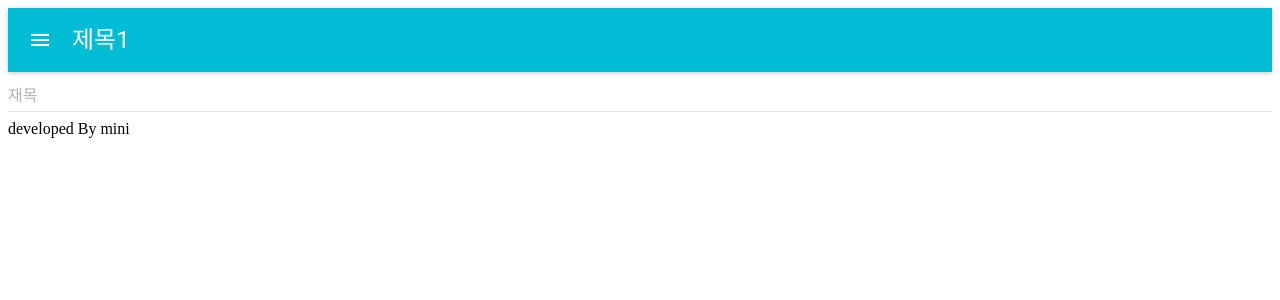
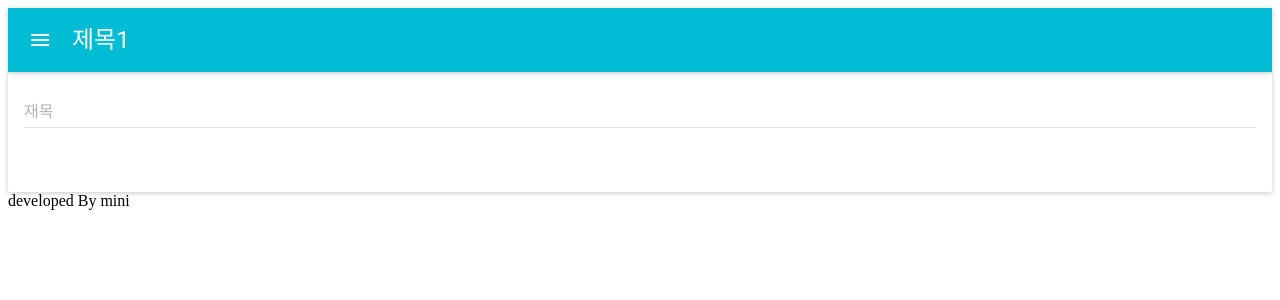
Before and after one commit to kimkm212/react-app, a React app: page /form in a window 1280 px wide. Shown: the top 300 px of the page. Built offline with nearby package versions, Linux system fonts and the light colour scheme.

Commit message:
레이아웃 중

```diff
--- a/src/component/content/Form.js
+++ b/src/component/content/Form.js
@@ -1,6 +1,7 @@
 import React, {Component} from 'react';
 import PropTypes from 'prop-types';
 import {TextField} from 'material-ui';
+import {Card, CardActions, CardHeader, CardMedia, CardTitle, CardText} from 'material-ui';
 class Form extends Component {
 
     constructor(props) {
@@ -9,12 +10,16 @@ class Form extends Component {
 
     render() {
         return (
-            <div>
-                <TextField
-                    hintText="재목"
-                    fullWidth={true}
-                />
-            </div>
+            <Card>
+                <CardTitle>
+                    <TextField
+                        hintText="재목"
+                        fullWidth={true}
+                    />
+                </CardTitle>
+                <CardText>
+                </CardText>
+            </Card>
         );
     }
 }
```
